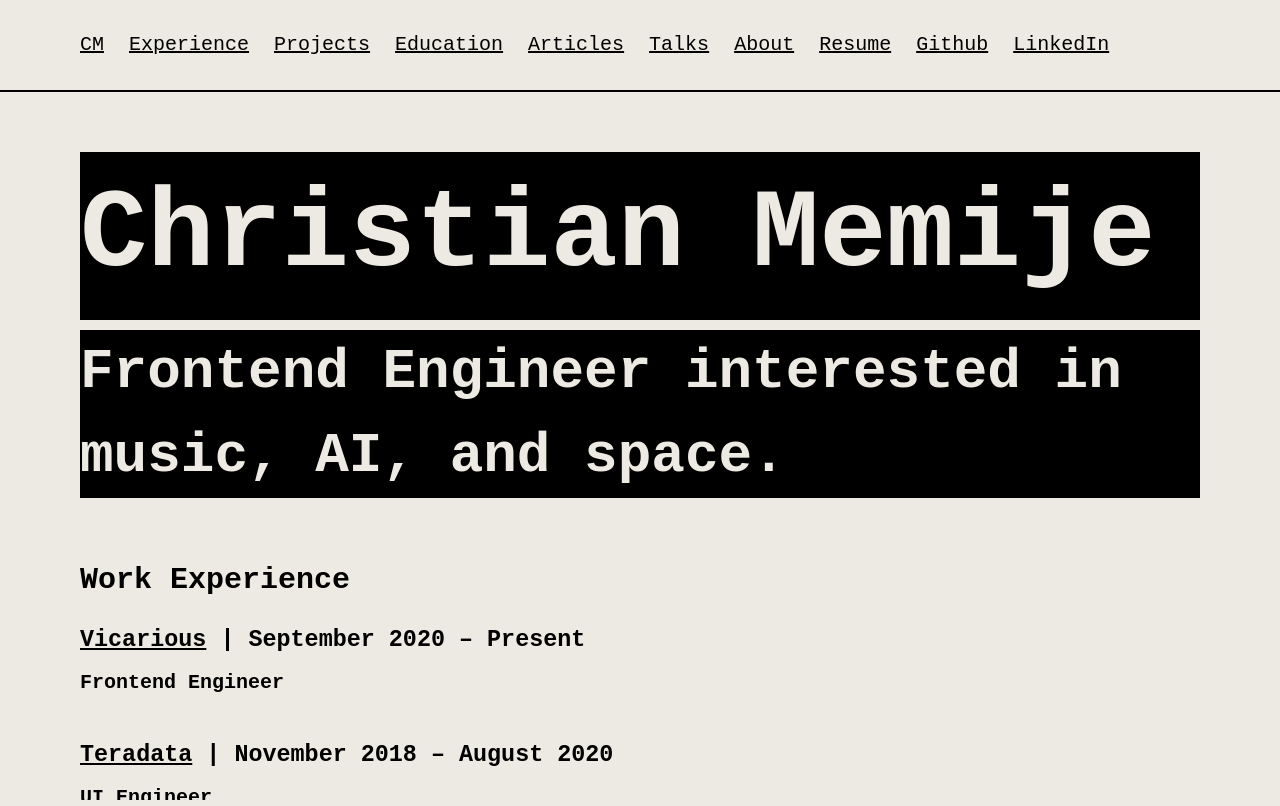
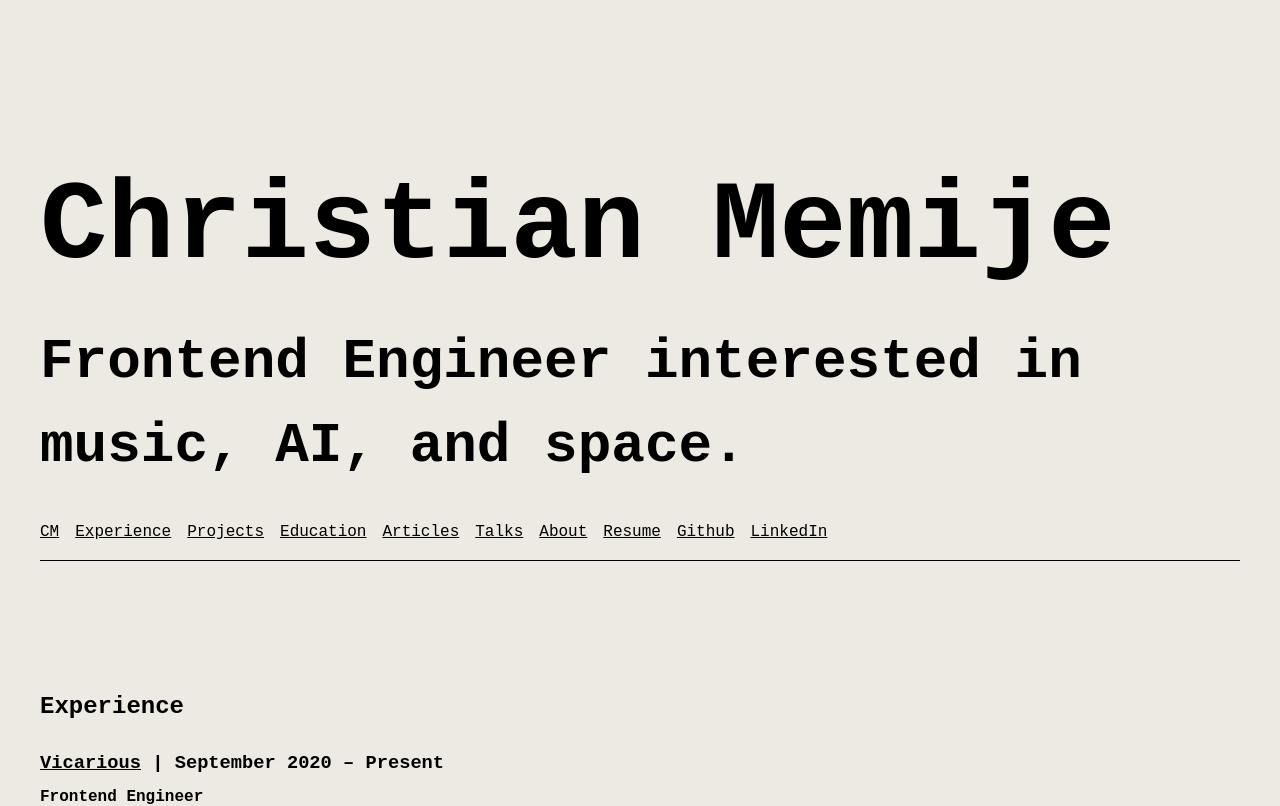
Before and after one commit to christianmemije/christian-memije, a Nuxt app: page / in a window 1280 px wide. Shown: the top 806 px of the page. Built offline with nearby package versions, Linux system fonts and the light colour scheme; a small style sheet from the web is missing.

Commit message:
feat(): make it look descent

```diff
--- a/assets/styles/global.scss
+++ b/assets/styles/global.scss
@@ -10,10 +10,36 @@ html,
 body {
   background-color: $background-color;
   color: $font-color;
-  font-size: 20px !important;
   font-family: $font-family !important;
   font-weight: $font-weight !important;
   word-break: break-word;
+}
+
+@media (min-width: 1440px) {
+  html,
+  body {
+    font-size: 20px;
+  }
+}
+
+@media (max-width: 1080px) {
+  html,
+  body {
+    font-size: 18px;
+  }
+}
+
+@media (max-width: 720px) {
+  html,
+  body {
+    font-size: 16px;
+  }
+}
+@media (max-width: 360px) {
+  html,
+  body {
+    font-size: 14px;
+  }
 }
 
 a {
@@ -26,3 +52,7 @@ a:active {
   color: $background-color;
   background-color: $font-color;
 }
+
+ul {
+  padding-left: 1rem;
+}
--- a/components/AboutSection.vue
+++ b/components/AboutSection.vue
@@ -29,8 +29,19 @@ img {
   width: 10rem;
   max-width: 100%;
 }
+
 p {
   padding-left: 1rem;
   flex: 1;
 }
+
+@media (max-width: 720px) {
+  .wrapper {
+    display: block;
+  }
+
+  p {
+    padding: 1rem 0;
+  }
+}
 </style>
--- a/components/ExperienceSection.vue
+++ b/components/ExperienceSection.vue
@@ -1,6 +1,6 @@
 <template>
   <section id="experience">
-    <h2>Work Experience</h2>
+    <h2>Experience</h2>
     <div
       v-for="experience in experiences"
       :key="experience.company.name"
@@ -150,6 +150,6 @@ export default {
 
 <style scoped lang="scss">
 .experience-item {
-  padding: 0.5rem 0;
+  padding: 1rem 0;
 }
 </style>
--- a/components/FooterSection.vue
+++ b/components/FooterSection.vue
@@ -35,5 +35,6 @@ export default {
 <style scoped lang="scss">
 footer {
   font-size: smaller;
+  padding: 3rem 0 1rem 0;
 }
 </style>
--- a/components/HeaderSection.vue
+++ b/components/HeaderSection.vue
@@ -84,17 +84,18 @@ export default {
 nav {
   ul {
     padding: 0;
-    margin: 0.5rem 0;
+
+    margin: 1rem 0;
   }
   li:not(:last-child) {
-    padding-right: 1.25rem;
+    padding-right: 1rem;
   }
   li {
     display: inline-block;
   }
 }
 h1 {
-  padding-right: 1.25rem;
+  padding-right: 1rem;
 }
 
 h1,
--- a/components/IntroSection.vue
+++ b/components/IntroSection.vue
@@ -26,7 +26,7 @@ export default {
 }
 
 h1 {
-  color: #edeae3;
-  background-color: black;
+  /* color: #edeae3;
+  background-color: black; */
 }
 </style>
--- a/components/ProjectsSection.vue
+++ b/components/ProjectsSection.vue
@@ -1,6 +1,6 @@
 <template>
   <section id="projects">
-    <h2>Personal Projects</h2>
+    <h2>Projects</h2>
 
     <div class="grid">
       <div v-for="project in projects" :key="project.name" class="grid-item">
@@ -97,24 +97,23 @@ export default {
 
 <style scoped>
 ul {
-  margin: 0.5rem 0;
+  margin: 1rem 0;
 }
 video {
-  max-width: 100%;
-  width: 25rem;
+  width: 100%;
 }
 
 .grid {
   display: grid;
   grid-template-columns: repeat(1, 1fr);
-  grid-gap: 2rem;
+  grid-gap: 5rem;
 }
 
 .grid-item {
   width: 100%;
 }
 
-@media (min-width: 960px) {
+@media (min-width: 720px) {
   .grid {
     display: grid;
     grid-template-columns: repeat(2, 1fr);
--- a/layouts/default.vue
+++ b/layouts/default.vue
@@ -1,22 +1,17 @@
 <template>
-  <div class="wrapper">
-    <HeaderSection class="header" />
-    <div class="scroll">
-      <main>
-        <nuxt />
-      </main>
-      <FooterSection />
-    </div>
+  <div class="container">
+    <main>
+      <nuxt />
+    </main>
+    <FooterSection />
   </div>
 </template>
 
 <script lang="ts">
-import HeaderSection from '~/components/HeaderSection.vue';
 import FooterSection from '~/components/FooterSection.vue';
 
 export default {
   components: {
-    HeaderSection,
     FooterSection
   },
   data() {
@@ -26,22 +21,7 @@ export default {
 </script>
 
 <style scoped lang="scss">
-.wrapper {
-  position: fixed;
-  top: 0;
-  right: 0;
-  bottom: 0;
-  left: 0;
-  display: flex;
-  flex-direction: column;
-}
-.header {
-  flex: 1;
-  padding: 1rem 10vmin 1rem 10vmin;
-  border-bottom: 2px solid;
-}
-.scroll {
-  overflow: auto;
-  padding: 1rem 10vmin 1rem 10vmin;
+.container {
+  padding: 1rem 2.5rem;
 }
 </style>
--- a/pages/index.vue
+++ b/pages/index.vue
@@ -1,6 +1,7 @@
 <template>
   <section>
     <IntroSection class="push" />
+    <HeaderSection class="sticky" />
     <ExperienceSection class="push" />
     <ProjectsSection class="push" />
     <EducationSection class="push" />
@@ -18,6 +19,7 @@ import AboutSection from '~/components/AboutSection.vue';
 import ExperienceSection from '~/components/ExperienceSection.vue';
 import EducationSection from '~/components/EducationSection.vue';
 import IntroSection from '~/components/IntroSection.vue';
+import HeaderSection from '~/components/HeaderSection.vue';
 
 export default {
   components: {
@@ -27,17 +29,23 @@ export default {
     AboutSection,
     ExperienceSection,
     EducationSection,
-    IntroSection
+    IntroSection,
+    HeaderSection
   }
 };
 </script>
 
 <style scoped lang="scss">
-section {
-  margin: 2rem 0;
+.push {
+  padding: 8rem 0 0 0;
 }
 
-.push:not(:last-child) {
-  margin-bottom: 3rem;
+.sticky {
+  position: sticky;
+  top: 0;
+  right: 0;
+  left: 0;
+  background: #edeae3;
+  border-bottom: 0.1rem solid;
 }
 </style>
```
